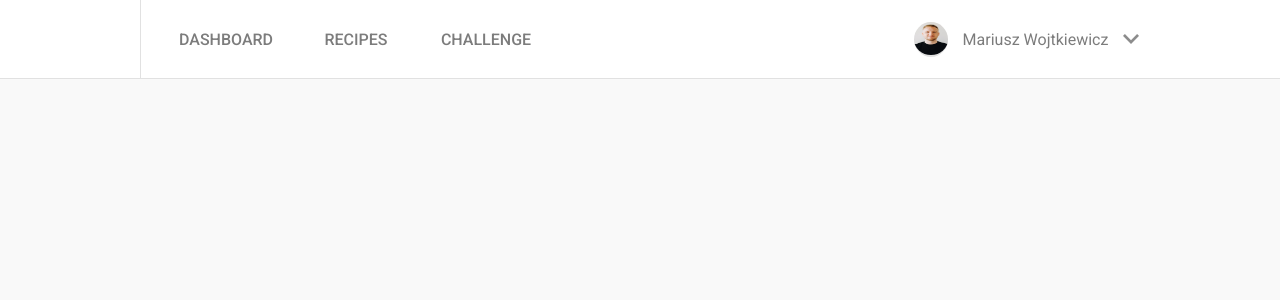
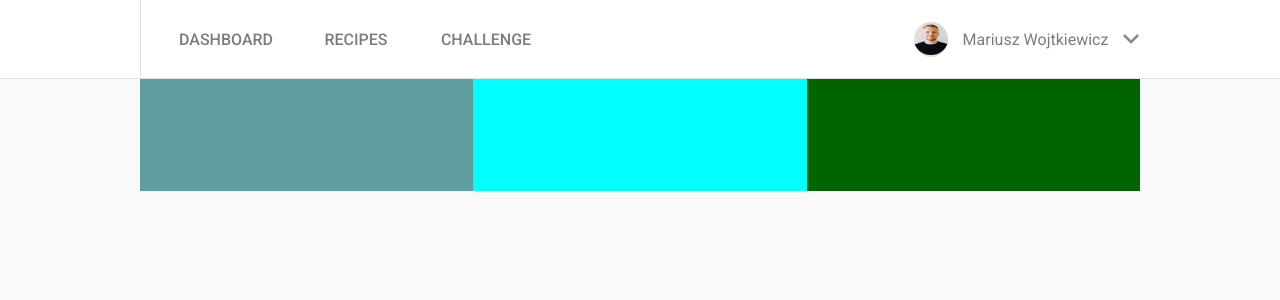
Before and after one commit to wwojciech89/nutrition-calendar, a React (Create React App) app: page / in a window 1280 px wide. Shown: the top 300 px of the page. Built offline with nearby package versions, Linux system fonts and the light colour scheme.

Commit message:
add styles to header

```diff
--- a/src/App.js
+++ b/src/App.js
@@ -1,10 +1,12 @@
 import React from "react";
 import Navigation from "./assets/components/Navigation/Navigation";
+import Header from "./assets/components/Header/Header";
 
 function App() {
   return (
     <>
       <Navigation />
+      <Header />
     </>
   );
 }
--- a/src/assets/components/Header/Header.js
+++ b/src/assets/components/Header/Header.js
@@ -6,7 +6,9 @@ const Header = () => (
     <div className={styles.header__wrapper}>
       <div className={styles.progress__container}></div>
       <div className={styles.week__container}></div>
-      <div classname={styles.selector__container}></div>
+      <div className={styles.selector__container}></div>
     </div>
   </>
 );
+
+export default Header;
--- a/src/assets/components/Header/Header.module.scss
+++ b/src/assets/components/Header/Header.module.scss
@@ -1,6 +1,26 @@
 .header__wrapper {
+  margin: auto;
   display: flex;
   justify-content: center;
   align-items: center;
   height: 112px;
+  width: 1000px;
 }
+
+.progress__container {
+  width: 100%;
+  height: 100%;
+  background-color: cadetblue;
+}
+
+.week__container {
+  width: 100%;
+  height: 100%;
+  background-color: cyan;
+}
+
+.selector__container {
+  width: 100%;
+  height: 100%;
+  background-color: darkgreen;
+}
```
